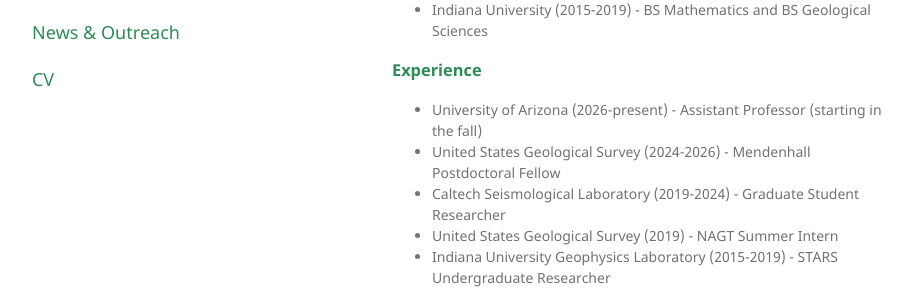
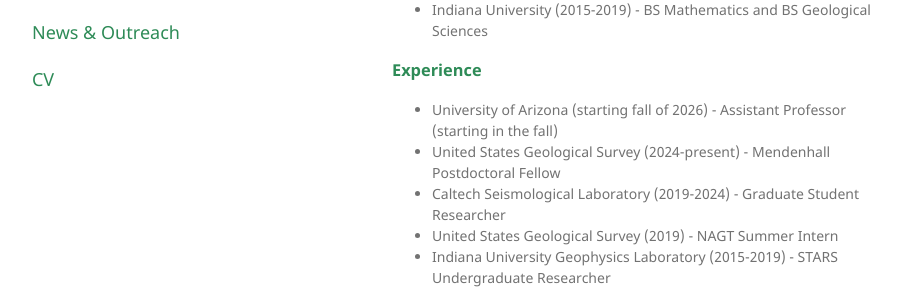
Before and after one commit to atterholt/atterholt.github.io, a Jekyll site: the page built from index.md, in a window 1280 px wide and 952 px high. Shown: the part 432-722 px from the top of the window, without its empty margins (178-1100 px from the left). Built offline with Jekyll 4.4.1, drawn with Linux system fonts in a browser that asks for light colours.

Commit message:
Update index.md

```diff
--- a/index.md
+++ b/index.md
@@ -23,8 +23,8 @@
   Experience
 </h3>
 
-*   University of Arizona (2026-present) - Assistant Professor (starting in the fall)
-*   United States Geological Survey (2024-2026) - Mendenhall Postdoctoral Fellow
+*   University of Arizona (starting fall of 2026) - Assistant Professor (starting in the fall)
+*   United States Geological Survey (2024-present) - Mendenhall Postdoctoral Fellow
 *   Caltech Seismological Laboratory (2019-2024) - Graduate Student Researcher
 *   United States Geological Survey (2019) - NAGT Summer Intern
 *   Indiana University Geophysics Laboratory (2015-2019) - STARS Undergraduate Researcher
```
